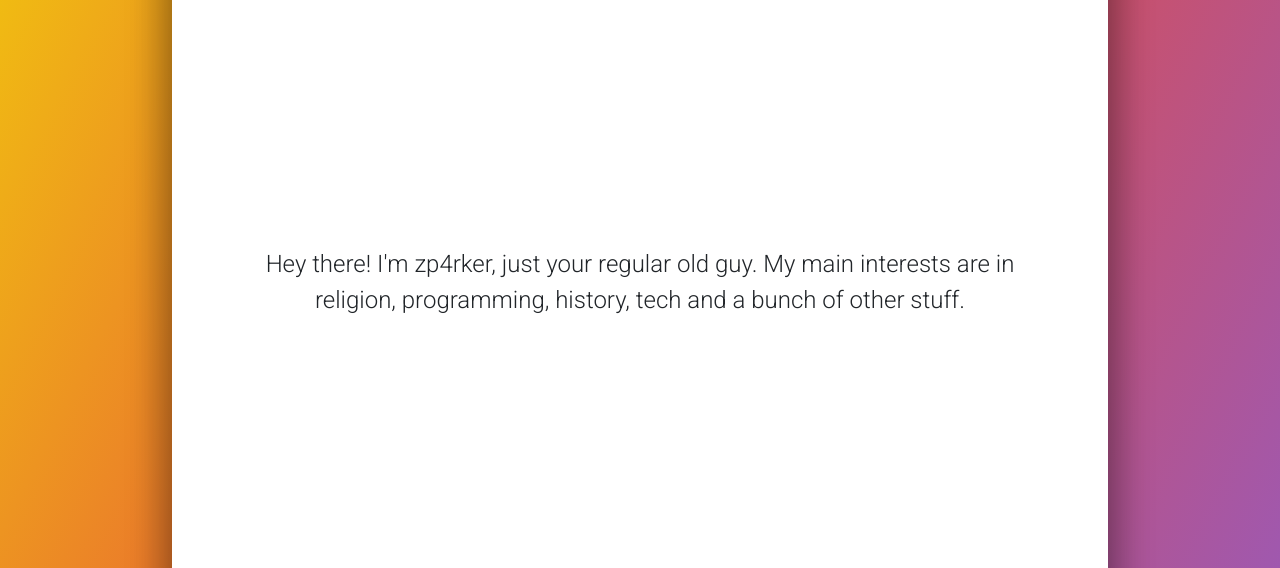
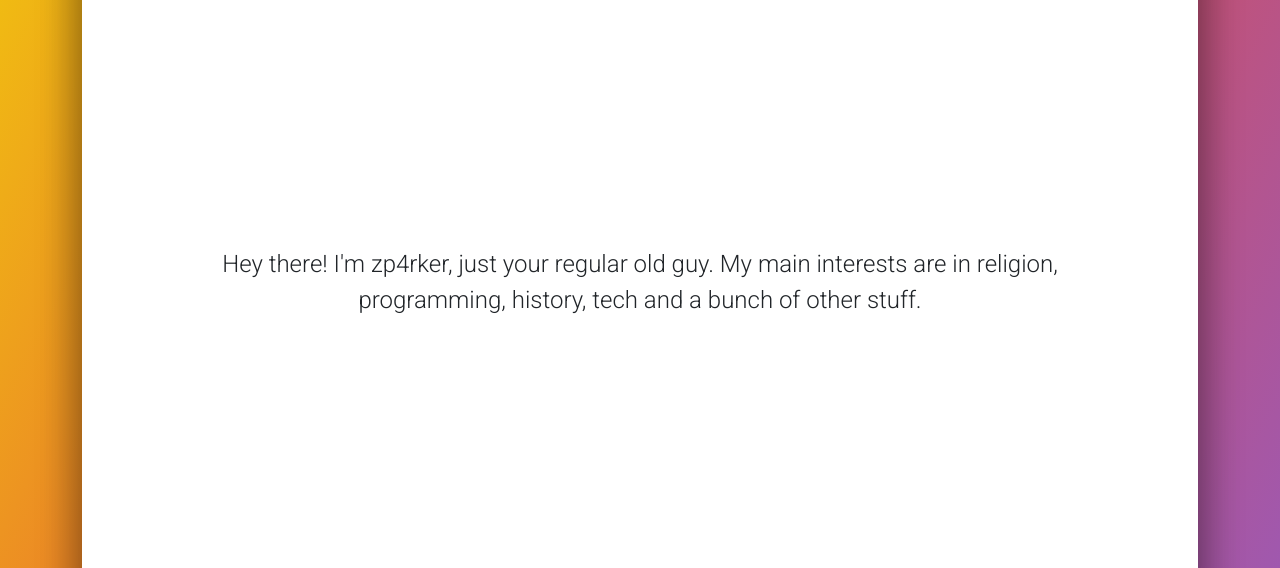
Before and after one commit to zp4rker/zp4rker.com, a Gatsby site: page / in a window 1280 px wide. Shown: the part 132-700 px from the top of the page. Built offline with nearby package versions, Linux system fonts and the light colour scheme; Gatsby itself is replaced by a stand-in of ours.

Commit message:
revert layout size

```diff
--- a/src/css/main.css
+++ b/src/css/main.css
@@ -47,9 +47,6 @@ main .container,
 main .container .row
 {
     height: 100%;
-}
-main .container{
-    max-width: 960px;
 }
 main .card,
 main .sub-c-card{
```
